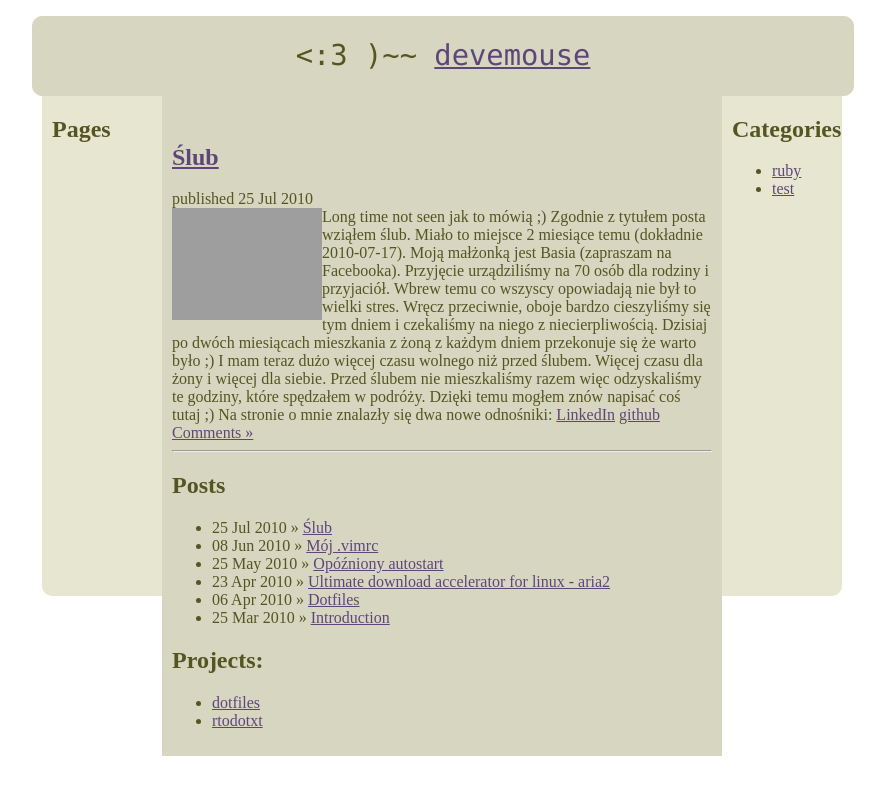
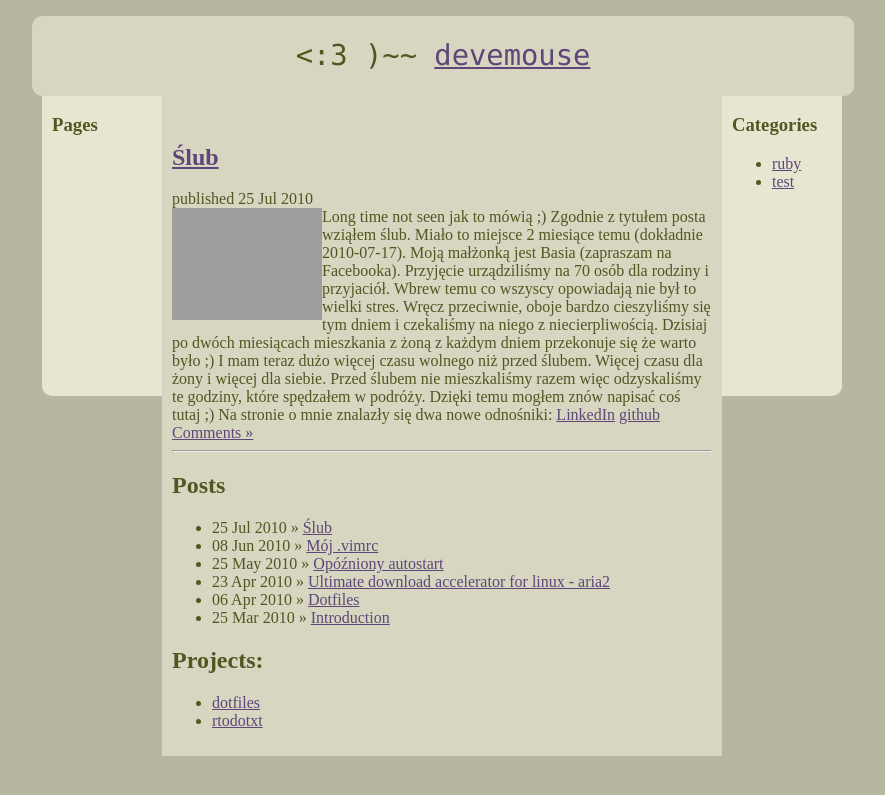
Before and after one commit to devemouse/devemouse.github.com, a Jekyll site: the page built from index.html, in a window 1280 px wide. Shown: the top 795 px of the page, without its empty margins (198-1083 px from the left). Built offline with Jekyll 4.4.1, drawn with Linux system fonts in a browser that asks for light colours; Markdown is read by kramdown in place of the engine named in the settings; grey boxes are pictures that could not be loaded.

Commit message:
added site backgroud and made nav columns headers smaller

```diff
--- a/_layouts/base.html
+++ b/_layouts/base.html
@@ -16,13 +16,13 @@
             </div>
          </div>
          <div class="left">
-            <h2>Pages</h2>
+            <h3>Pages</h3>
          </div>
          <div id="main" class="center">
             {{ content }}
          </div>
          <div class="right">
-            <h2>Categories</h2>
+            <h3>Categories</h3>
             <ul id="categories">
                {% for category in site.categories %}
                <li><a href="#{{ category | first }}">{{ category | first }}</a></li>
--- a/css/default.css
+++ b/css/default.css
@@ -2,6 +2,7 @@ body {
    color:#555522;
    margin-left:auto;
    margin-right:auto;
+   background: #B6B6A1;
 }
 
 div.title {
@@ -41,7 +42,7 @@ img.alignleft
    background: #E6E6D1;
    padding-left:10px;
    padding-right:10px;
-   height:500px;
+   height:300px;
 }
 
 .container .right {
```
